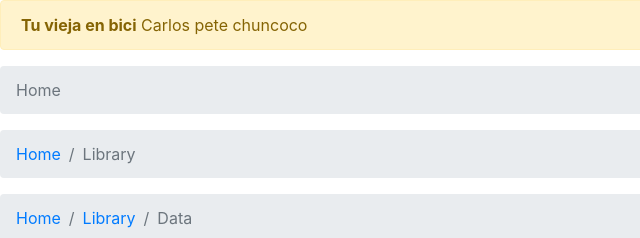
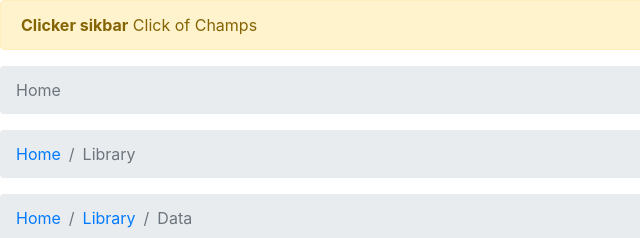
Before and after one commit to fnmarambio/clickChamp, a plain HTML site: page web/index.html in a window 1280 px wide. Shown: the top 238 px of the page, 0-640 px from the left. Drawn offline with nearby package versions, Linux system fonts and the light colour scheme.

Commit message:
Test github

```diff
--- a/web/index.html
+++ b/web/index.html
@@ -16,7 +16,7 @@
 
 
       <div class="alert alert-warning alert-dismissible fade show" role="alert" >
-  <strong>Tu vieja en bici</strong> Carlos pete chuncoco
+  <strong>Clicker sikbar</strong> Click of Champs
   <button type="button" class="close" data-dismiss="alert" aria-label="Close">
     <span aria-hidden="true">&times;</span>
   </button>
```
